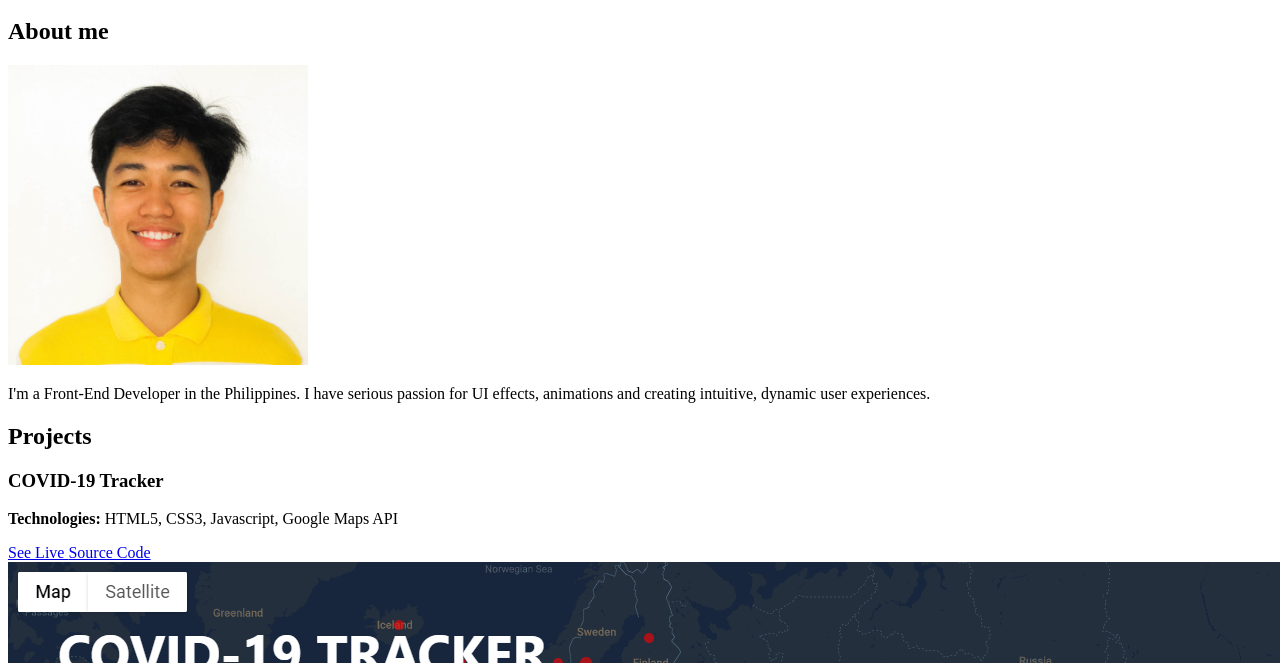
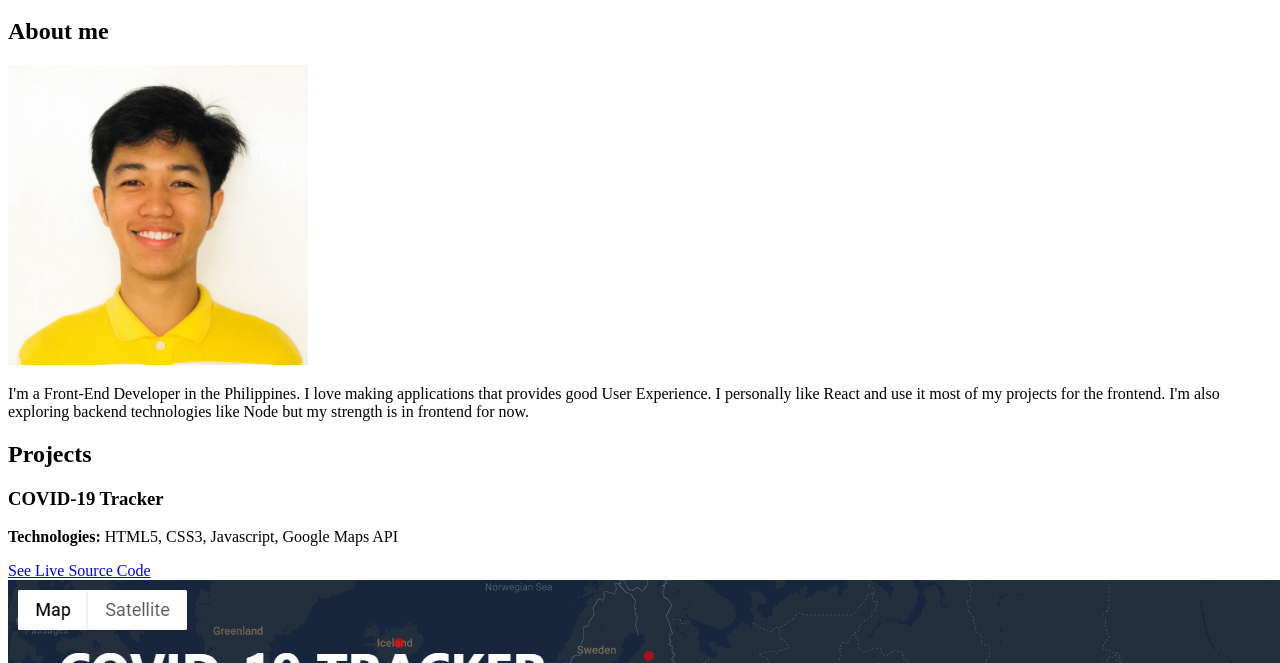
Before and after one commit to christianjaena/portfolio, a website: page src/template.html in a window 1280 px wide. Shown: the part 137-800 px from the top of the page. Drawn offline with nearby package versions, Linux system fonts and the light colour scheme.

Commit message:
finished portfolio

```diff
--- a/package.json
+++ b/package.json
@@ -6,12 +6,12 @@
 	"scripts": {
 		"start": "webpack-dev-server --config webpack.dev.js --open",
 		"build": "webpack --config webpack.prod.js",
-		"predeploy": "npm run-script build",
+		"predeploy": "npm run build",
 		"deploy": "gh-pages -d build"
 	},
 	"repository": {
 		"type": "git",
-		"url": "git+https://github.com/christianjaena/christianjaena.github.io"
+		"url": "https://christianjaena.github.io/portfolio"
 	},
 	"keywords": [],
 	"homepage": "https://christianjaena.github.io/portfolio",
--- a/src/template.html
+++ b/src/template.html
@@ -79,9 +79,8 @@
 					<div class="col-md-6 col-sm-12">
 						<div class="about-wrapper__info">
 							<p class="about-wrapper__info-text">
-								I'm a Front-End Developer in the Philippines. I have
-								serious passion for UI effects, animations and creating
-								intuitive, dynamic user experiences.
+								I'm a Front-End Developer in the Philippines. I love making applications that provides good User Experience. I personally like React and use it most of my projects for the frontend.
+								I'm also exploring backend technologies like Node but my strength is in frontend for now.
 							</p>
 						</div>
 					</div>
```
